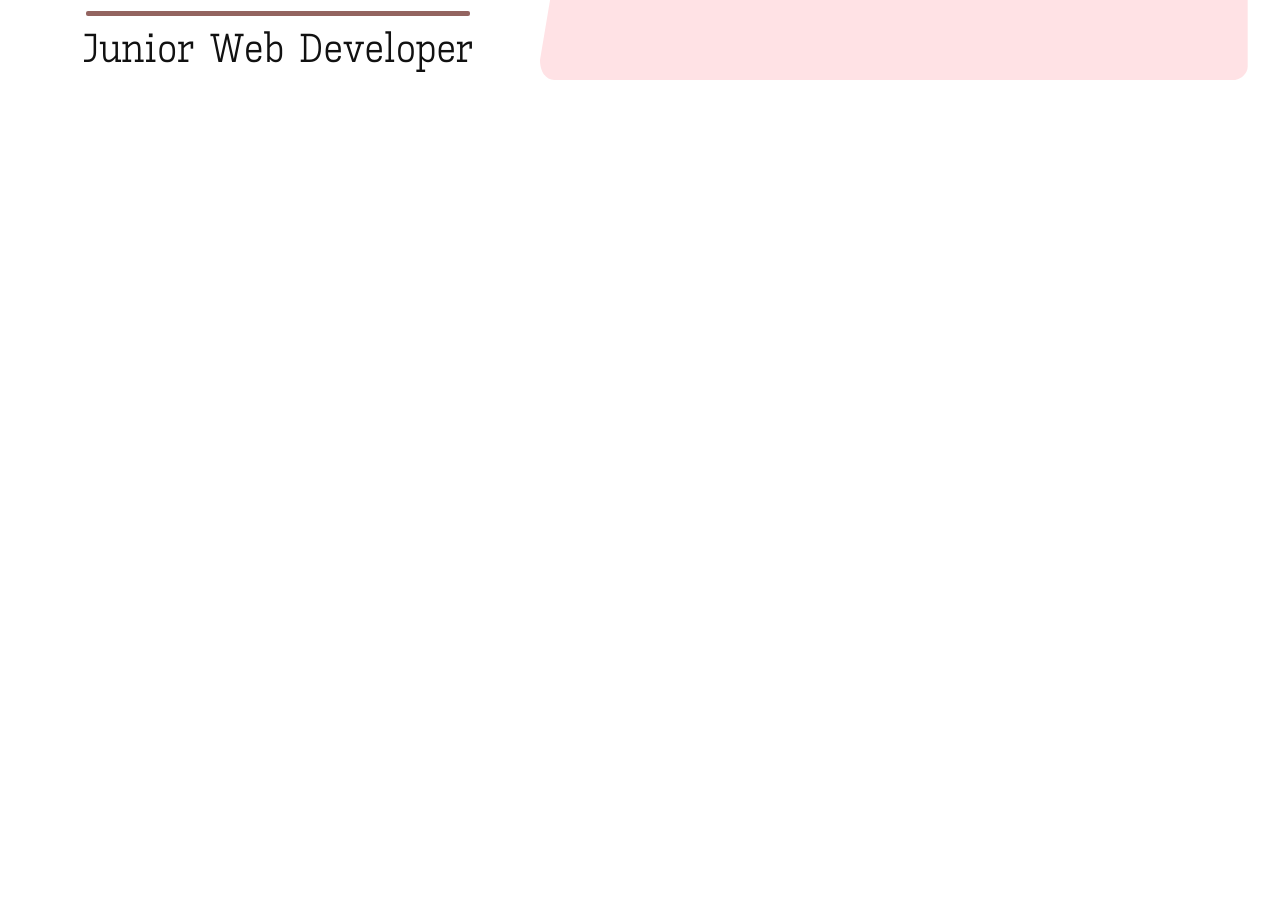
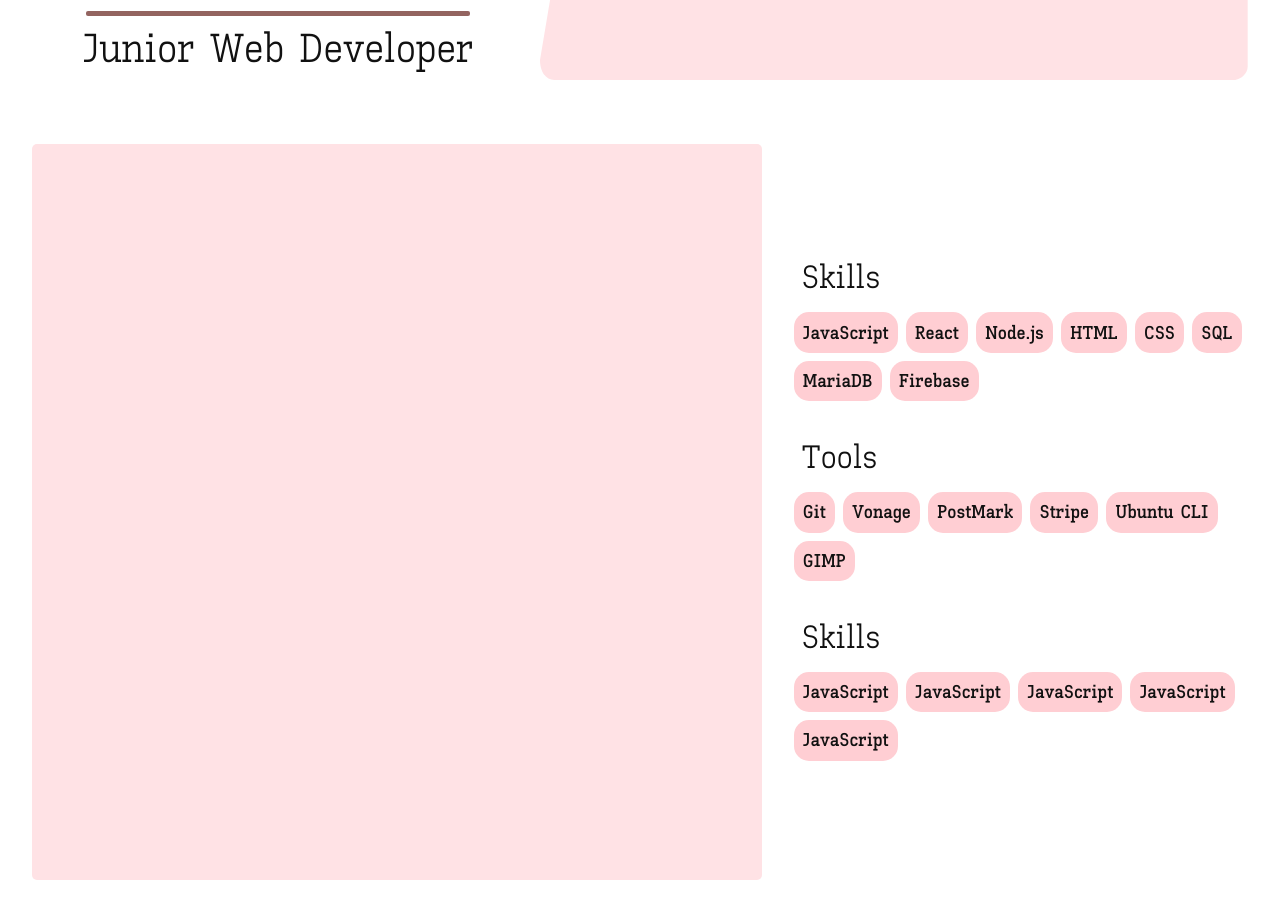
Before and after one commit to JLobbes/my-portfolio, a Next.js app: page / in a window 1280 px wide. Shown: the part 688-1600 px from the top of the page. Before the commit the page ends 800 px from the top, so only its background shows below. Built offline with nearby package versions, Linux system fonts and the light colour scheme.

Commit message:
ADD: <Skills/> components, rough cut

```diff
--- a/src/app/page.js
+++ b/src/app/page.js
@@ -3,6 +3,7 @@
 import styles from "../styles/page.module.css";
 import Navbar from "../components/Navbar";
 import Hero from "../components/Hero";
+import Skills from "../components/Skills"
 
 export default function Home() {
   return (
@@ -10,6 +11,7 @@ export default function Home() {
       <Navbar />
       <main className={styles.main}>
         <Hero />
+        <Skills />
       </main>
     </div>
   );
--- /dev/null
+++ b/src/components/Skills.js
@@ -0,0 +1,47 @@
+// src/component/Skill.js
+
+import styles from '../styles/Skills.module.css';
+
+export default function Skills() {
+  return (
+    <div className={styles['skills-page']}>
+      <div className={styles.fillerBlock}></div>
+      <div className={styles.skillsContent}>
+        <div className={styles['skillsContent-subsection']}>
+          <h2 className={styles['subsection-title']}>Skills</h2>
+          <div className={styles['skills-container']}>
+            <span className={styles.skillBubble}>JavaScript</span>
+            <span className={styles.skillBubble}>React</span>
+            <span className={styles.skillBubble}>Node.js</span>
+            <span className={styles.skillBubble}>HTML</span>
+            <span className={styles.skillBubble}>CSS</span>
+            <span className={styles.skillBubble}>SQL</span>
+            <span className={styles.skillBubble}>MariaDB</span>
+            <span className={styles.skillBubble}>Firebase</span>
+          </div>
+        </div>
+        <div className={styles['skillsContent-subsection']}>
+          <h2 className={styles['subsection-title']}>Tools</h2>
+          <div className={styles['skills-container']}>
+            <span className={styles.skillBubble}>Git</span>
+            <span className={styles.skillBubble}>Vonage</span>
+            <span className={styles.skillBubble}>PostMark</span>
+            <span className={styles.skillBubble}>Stripe</span>
+            <span className={styles.skillBubble}>Ubuntu CLI</span>
+            <span className={styles.skillBubble}>GIMP</span>
+          </div>
+        </div>
+        <div className={styles['skillsContent-subsection']}>
+          <h2 className={styles['subsection-title']}>Skills</h2>
+          <div className={styles['skills-container']}>
+            <span className={styles.skillBubble}>JavaScript</span>
+            <span className={styles.skillBubble}>JavaScript</span>
+            <span className={styles.skillBubble}>JavaScript</span>
+            <span className={styles.skillBubble}>JavaScript</span>
+            <span className={styles.skillBubble}>JavaScript</span>
+          </div>
+        </div>
+      </div>
+    </div>
+  );
+}
--- /dev/null
+++ b/src/styles/Skills.module.css
@@ -0,0 +1,103 @@
+.skills-page {
+  display: flex;
+  flex-direction: row;
+  height: calc(100vh);
+  width: auto;
+}
+
+.fillerBlock {
+  display: none;
+}
+
+@media (min-width: 482px) {
+
+  /* tablet */
+  .fillerBlock {
+    display: block;
+    width: 40vw;
+    height: calc(100% - 4em);
+    margin: 2em 2em 2em 2em;
+    border-radius: 5px;
+    background-color: var(--light-pink);
+  }
+}
+
+@media (min-width: 780px) {
+
+  /* desktop */
+  .fillerBlock {
+    width: 60vw;
+  }
+}
+
+.skillsContent {
+  display: flex;
+  flex-direction: column;
+  justify-content: center;
+  gap: 2em;
+  width: 100vw;
+  height: 100%;
+  margin: 0;
+}
+
+@media (min-width: 482px) {
+
+  /* tablet */
+  .skillsContent {
+    width: 60vw;
+  }
+}
+
+@media (min-width: 780px) {
+
+  /* desktop */
+  .skillsContent {
+    width: 40vw;
+  }
+}
+
+.skillsContent-subsection {
+  display: flex;
+  flex-direction: column;
+  height: fit-content;
+  width: 100%;
+  margin-bottom: 5px;
+}
+
+.subsection-title {
+  width: 100%;
+  padding-left: 0.25em;
+  margin: 0 0 0.5em 0;
+  font-size: 2em;
+  font-weight: normal;
+}
+
+.skills-page {
+  display: flex;
+  flex-direction: row;
+  width: 100%;
+}
+
+.skills-container {
+  display: flex;
+  flex-direction: row;
+  flex-wrap: wrap;
+  gap: 0.5em;
+  width: 100%;
+  height: fit-content;
+}
+
+.skillBubble {
+  width: fit-content;
+  padding: 0.5em;
+  font-size: 1.15em;
+  font-weight: bold;
+  background-color: var(--pink);
+  border-radius: 15px;
+}
+
+.skillBubble:hover {
+  cursor: pointer;
+  color: var(--background);
+  background-color: var(--dark-pink);
+}
--- a/src/styles/globals.css
+++ b/src/styles/globals.css
@@ -4,6 +4,7 @@
   --background: #FFFFFF;
   --foreground: #111111;
   --light-pink: #FFE2E5;
+  --pink: #FFCED3;
   --dark-pink:  #936460;
 }
 
@@ -25,6 +26,7 @@ html,
 body {
   max-width: 100vw;
   overflow-x: hidden;
+  scrollbar-width: 0px;
 }
 
 body {
@@ -35,6 +37,10 @@ body {
   -moz-osx-font-smoothing: grayscale;
 }
 
+body::-webkit-scrollbar {
+  display: none;
+}
+
 * {
   box-sizing: border-box;
   padding: 0;
--- a/src/styles/page.module.css
+++ b/src/styles/page.module.css
@@ -15,26 +15,3 @@
   display: flex;
   flex-direction: column;
 }
-
-.section1 {
-  display: flex;
-  flex-direction: row;
-  height: calc(100vh - 70px);
-  width: auto;
-}
-
-.nameCardContainer {
-  width: 40vw;
-  height: 100%;
-}
-
-.fillerBlock {
-  width: 60vw;
-  height: calc(100% - 4em);
-  margin: 2em 0;
-  padding: 0 2em 0 0;
-}
-
-.path {
-  fill: var(--light-pink);
-}
```
